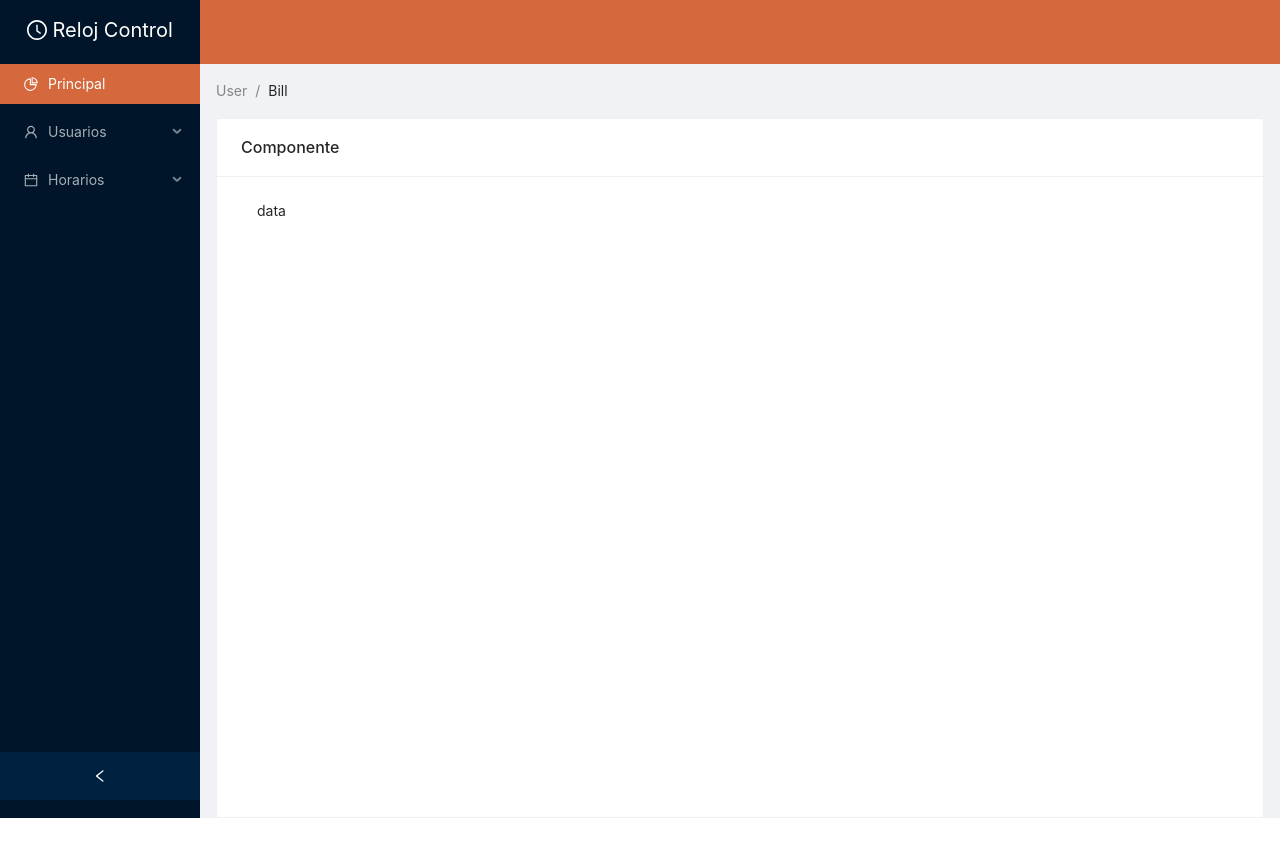
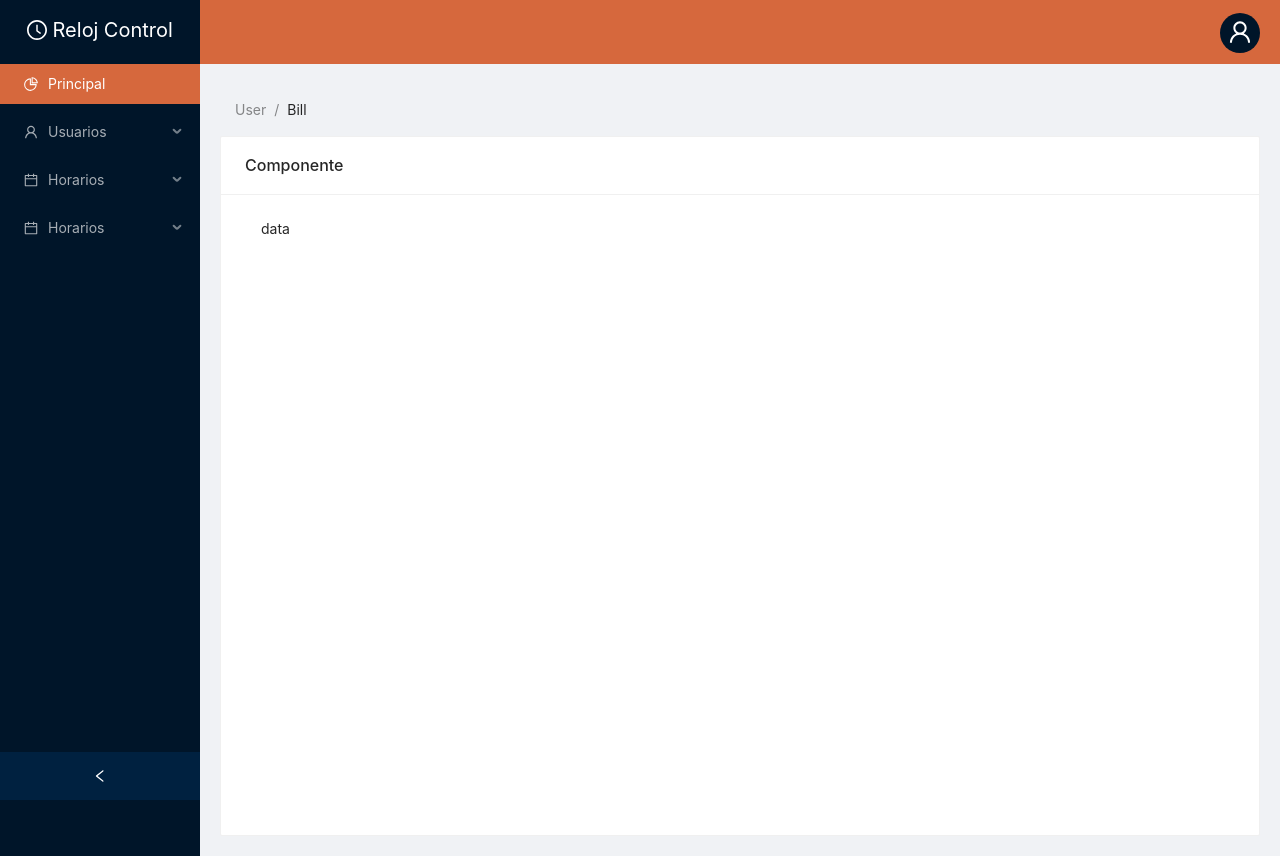
Before and after one commit to JuanMAA/CTR-ASISTENCIA-RF-DASHBOARD, a React (Create React App) app: page /dashboard in a window 1280 px wide. Before the commit the page ends 818 px from the top, so only its background shows below. Built offline with nearby package versions, Linux system fonts and the light colour scheme; sample sign-in values are in the browser's storage.

Commit message:
add: icono nav

```diff
--- a/src/less/main.less
+++ b/src/less/main.less
@@ -13,3 +13,7 @@
 .site-layout-background {
   background: @white;
 }
+
+.icon-dynamic{
+  background: @layout-header-background
+}
--- a/src/views/layout/layout.tsx
+++ b/src/views/layout/layout.tsx
@@ -1,8 +1,8 @@
-import { Layout, Breadcrumb, Card } from "antd";
-import { ClockCircleOutlined } from "@ant-design/icons";
+import { Layout, Breadcrumb, Card, Avatar } from "antd";
+import { ClockCircleOutlined, UserOutlined } from "@ant-design/icons";
 import { useState } from "react";
 import MenuComponent from "../layout/menu";
-import FooterComponent from "../layout/footer";
+//import FooterComponent from "../layout/footer";
 
 const { Header, Content, Sider } = Layout;
 
@@ -38,9 +38,14 @@ export default function LayoutComponent(props: Props) {
           <MenuComponent />
         </Sider>
         <Layout>
-          <Header className="site-top-bar" style={{ padding: 0 }} />
-          <Content style={{ margin: "0 16px" }}>
-            <Breadcrumb style={{ margin: "16px 0" }}>
+          <Header
+            className="site-top-bar"
+            style={{ padding: 0, textAlign: "right", paddingRight: 20 }}
+          >
+            <Avatar className="icon-dynamic" size="large" icon={<UserOutlined />} />
+          </Header>
+          <Content style={{ margin: 20 }}>
+            <Breadcrumb style={{ padding: 15 }}>
               <Breadcrumb.Item>User</Breadcrumb.Item>
               <Breadcrumb.Item>Bill</Breadcrumb.Item>
             </Breadcrumb>
--- a/src/views/layout/menu.tsx
+++ b/src/views/layout/menu.tsx
@@ -35,6 +35,17 @@ export default function MenuComponent() {
             Feriados
           </Menu.Item>
         </SubMenu>
+        <SubMenu key="sub3" icon={<CalendarOutlined />} title="Horarios">
+          <Menu.Item icon={<CalendarOutlined />} key="8">
+            Listado
+          </Menu.Item>
+          <Menu.Item icon={<CalendarOutlined />} key="9">
+            Crear Horario
+          </Menu.Item>
+          <Menu.Item icon={<CalendarOutlined />} key="10">
+            Feriados
+          </Menu.Item>
+        </SubMenu>
       </Menu>
     </>
   );
```
